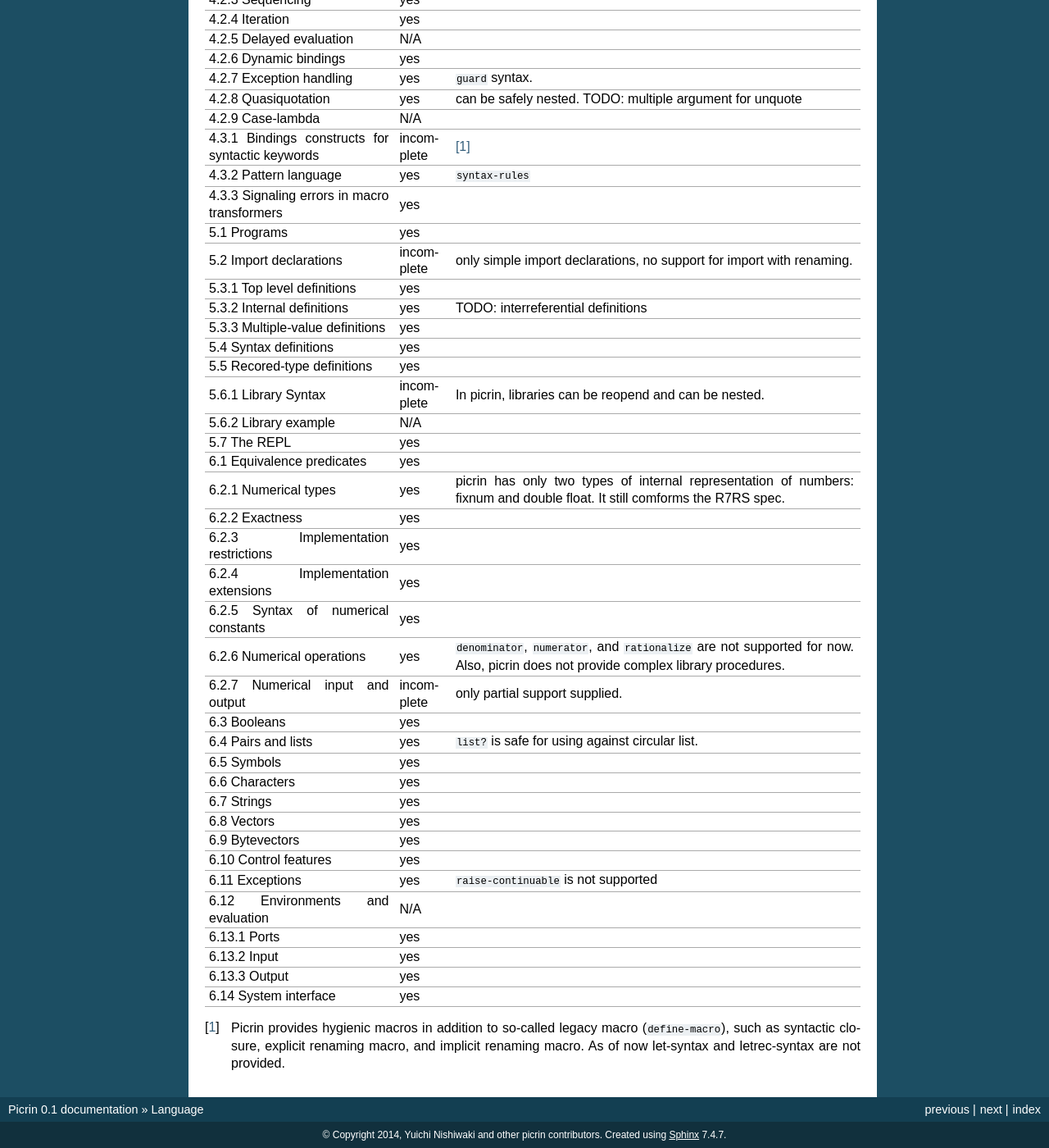
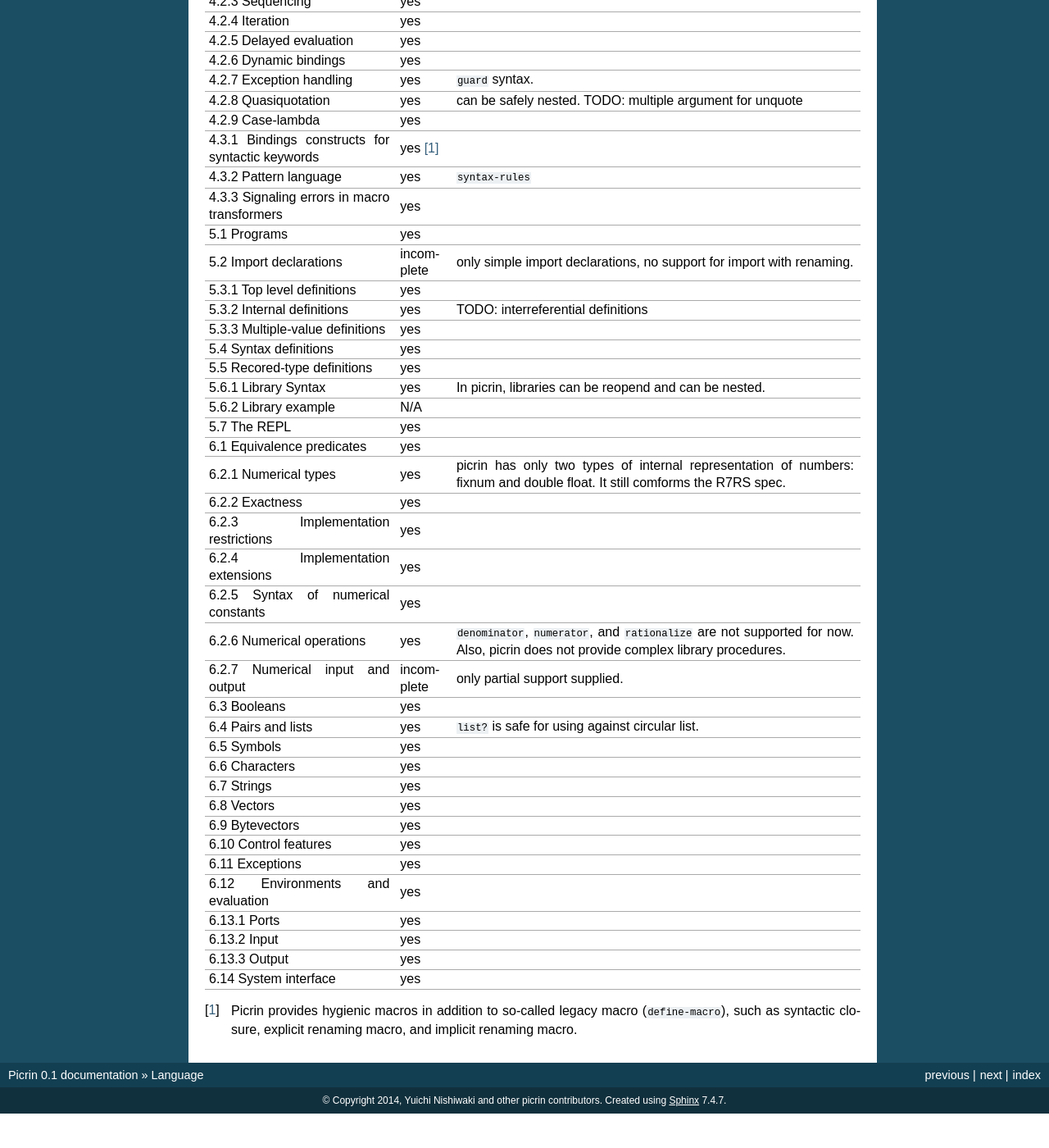
Before and after one commit to picrin-scheme/picrin, a Sphinx documentation site: the page built from docs/lang.rst, in a window 1280 px wide and 1400 px high, scrolled down 1131 px. Shown: the whole window at 82% size. Built offline with Sphinx 7.4.7, drawn with Linux system fonts in a browser that asks for light colours; after the commit the page ends 2489 px from its top, so only the background shows below that.

Commit message:
update lang.rst

```diff
--- a/docs/lang.rst
+++ b/docs/lang.rst
@@ -45,12 +46,12 @@
 4.2.2 Binding constructs                         yes
 4.2.3 Sequencing                                 yes
 4.2.4 Iteration                                  yes
-4.2.5 Delayed evaluation                         N/A
+4.2.5 Delayed evaluation                         yes
 4.2.6 Dynamic bindings                           yes
 4.2.7 Exception handling                         yes        ``guard`` syntax.
 4.2.8 Quasiquotation                             yes        can be safely nested. TODO: multiple argument for unquote
-4.2.9 Case-lambda                                N/A
-4.3.1 Bindings constructs for syntactic keywords incomplete [#]_
+4.2.9 Case-lambda                                yes
+4.3.1 Bindings constructs for syntactic keywords yes [#]_
 4.3.2 Pattern language                           yes        ``syntax-rules``
 4.3.3 Signaling errors in macro transformers     yes
 5.1 Programs                                     yes
@@ -60,7 +61,7 @@
 5.3.3 Multiple-value definitions                 yes
 5.4 Syntax definitions                           yes
 5.5 Recored-type definitions                     yes
-5.6.1 Library Syntax                             incomplete In picrin, libraries can be reopend and can be nested.
+5.6.1 Library Syntax                             yes        In picrin, libraries can be reopend and can be nested.
 5.6.2 Library example                            N/A
 5.7 The REPL                                     yes
 6.1 Equivalence predicates                       yes
@@ -79,12 +80,12 @@
 6.8 Vectors                                      yes
 6.9 Bytevectors                                  yes
 6.10  Control features                           yes
-6.11 Exceptions                                  yes        ``raise-continuable`` is not supported
-6.12 Environments and evaluation                 N/A
+6.11 Exceptions                                  yes
+6.12 Environments and evaluation                 yes
 6.13.1 Ports                                     yes
 6.13.2 Input                                     yes
 6.13.3 Output                                    yes
 6.14 System interface                            yes
 ================================================ ========== ==========================================================================================================================
 
-.. [#] Picrin provides hygienic macros in addition to so-called legacy macro (``define-macro``), such as syntactic closure, explicit renaming macro, and implicit renaming macro. As of now let-syntax and letrec-syntax are not provided.
+.. [#] Picrin provides hygienic macros in addition to so-called legacy macro (``define-macro``), such as syntactic closure, explicit renaming macro, and implicit renaming macro.
```
Also changed, not shown: other parts of docs/lang.rst (+1 -0 lines).
